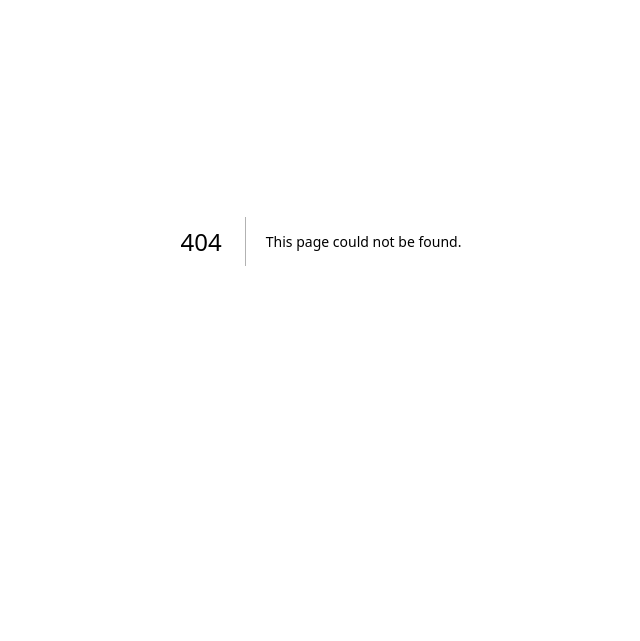
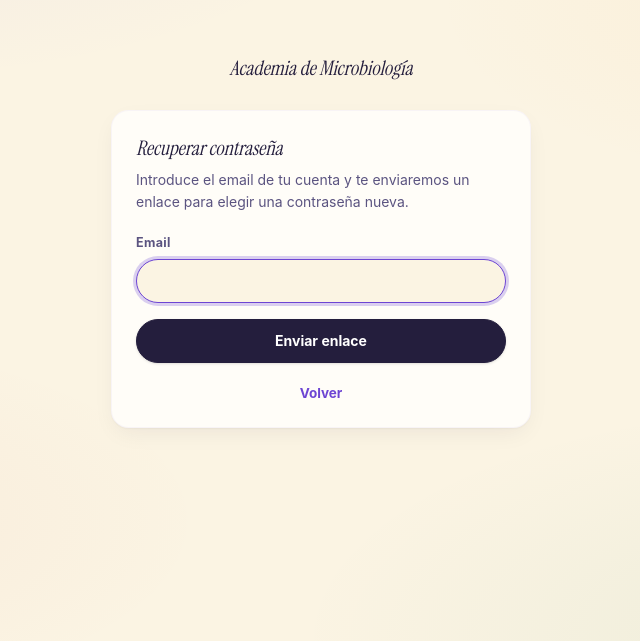
Before and after one commit to joseangelnaveira-crypto/Micro, a Next.js app: page /forgot-password in a window 1280 px wide. Before the commit this address had no page. Shown: the part 159-800 px from the top of the page, without its empty margins (319-959 px from the left). Built offline with nearby package versions, Linux system fonts and the light colour scheme; no server answers.

Commit message:
Flujo de recuperacion de contrasena (olvidaste la pass)

```diff
--- a/src/app/auth/callback/route.ts
+++ b/src/app/auth/callback/route.ts
@@ -4,12 +4,15 @@ import { createClient } from '@/lib/supabase/server';
 export async function GET(request: Request) {
   const { searchParams, origin } = new URL(request.url);
   const code = searchParams.get('code');
+  const next = searchParams.get('next'); // p. ej. /reset-password
 
   if (code) {
     const supabase = await createClient();
     await supabase.auth.exchangeCodeForSession(code);
   }
 
-  // El middleware se encarga de mandar a /pending o /dashboard según corresponda.
-  return NextResponse.redirect(`${origin}/`);
+  // Si el enlace del email pedía redirigir a una ruta concreta (reset de contraseña,
+  // sobre todo), respetamos eso. Si no, dejamos al proxy decidir /pending vs /dashboard.
+  const target = next && next.startsWith('/') ? next : '/';
+  return NextResponse.redirect(`${origin}${target}`);
 }
--- /dev/null
+++ b/src/app/forgot-password/page.tsx
@@ -0,0 +1,85 @@
+'use client';
+
+import { useState } from 'react';
+import { createClient } from '@/lib/supabase/client';
+import { Button } from '@/components/ui/button';
+import { Input } from '@/components/ui/input';
+import { Label } from '@/components/ui/label';
+import { Card, CardHeader, CardTitle, CardDescription, CardContent, CardFooter } from '@/components/ui/card';
+import { MailCheck } from 'lucide-react';
+
+export default function ForgotPasswordPage() {
+  const supabase = createClient();
+  const [email, setEmail] = useState('');
+  const [loading, setLoading] = useState(false);
+  const [error, setError] = useState<string | null>(null);
+  const [done, setDone] = useState(false);
+
+  async function handleSubmit(e: React.FormEvent) {
+    e.preventDefault();
+    setError(null);
+    setLoading(true);
+    const { error } = await supabase.auth.resetPasswordForEmail(email, {
+      redirectTo: `${window.location.origin}/auth/callback?next=/reset-password`,
+    });
+    setLoading(false);
+    if (error) { setError(error.message); return; }
+    setDone(true);
+  }
+
+  return (
+    <div className="flex min-h-screen flex-col items-center justify-center px-5 py-12">
+      <div className="mb-7 flex items-center gap-2.5">
+        <h1 className="font-display text-xl italic tracking-normal">Academia de Microbiología</h1>
+      </div>
+
+      <Card className="w-full max-w-[420px]">
+        {done ? (
+          <>
+            <CardHeader>
+              <div className="mb-1 flex size-11 items-center justify-center rounded-full bg-success/15 text-success">
+                <MailCheck className="size-5" />
+              </div>
+              <CardTitle>Revisa tu correo</CardTitle>
+              <CardDescription>
+                Si hay una cuenta registrada con <strong className="text-foreground">{email}</strong>, te hemos enviado un enlace
+                para poner una contraseña nueva. Puede tardar un par de minutos en llegar; revisa también la carpeta de spam.
+              </CardDescription>
+            </CardHeader>
+            <CardContent>
+              <a href="/login"><Button type="button" variant="ghost" block>Volver a iniciar sesión</Button></a>
+            </CardContent>
+          </>
+        ) : (
+          <>
+            <CardHeader>
+              <CardTitle>Recuperar contraseña</CardTitle>
+              <CardDescription>
+                Introduce el email de tu cuenta y te enviaremos un enlace para elegir una contraseña nueva.
+              </CardDescription>
+            </CardHeader>
+            <CardContent>
+              {error && (
+                <div className="mb-4 rounded-xl border border-destructive bg-destructive/10 px-3.5 py-2.5 text-[13.5px] text-destructive">
+                  {error}
+                </div>
+              )}
+              <form onSubmit={handleSubmit} className="flex flex-col gap-4">
+                <div className="flex flex-col gap-1.5">
+                  <Label htmlFor="email">Email</Label>
+                  <Input id="email" type="email" required autoFocus value={email} onChange={e => setEmail(e.target.value)} />
+                </div>
+                <Button type="submit" block disabled={loading}>
+                  {loading ? 'Enviando…' : 'Enviar enlace'}
+                </Button>
+              </form>
+            </CardContent>
+            <CardFooter className="justify-center text-[13.5px] text-muted-foreground">
+              <a href="/login" className="font-bold text-secondary hover:underline">Volver</a>
+            </CardFooter>
+          </>
+        )}
+      </Card>
+    </div>
+  );
+}
--- a/src/app/login/page.tsx
+++ b/src/app/login/page.tsx
@@ -88,7 +88,12 @@ export default function LoginPage() {
               <Input id="email" type="email" required value={email} onChange={e => setEmail(e.target.value)} />
             </div>
             <div className="flex flex-col gap-1.5">
-              <Label htmlFor="password">Contraseña</Label>
+              <div className="flex items-center justify-between">
+                <Label htmlFor="password">Contraseña</Label>
+                <a href="/forgot-password" className="text-[12.5px] font-semibold text-secondary hover:underline">
+                  ¿La has olvidado?
+                </a>
+              </div>
               <Input id="password" type="password" required value={password} onChange={e => setPassword(e.target.value)} />
             </div>
             <Button type="submit" block disabled={loading !== null}>
--- /dev/null
+++ b/src/app/reset-password/page.tsx
@@ -0,0 +1,103 @@
+'use client';
+
+import { useEffect, useState } from 'react';
+import { createClient } from '@/lib/supabase/client';
+import { Button } from '@/components/ui/button';
+import { Input } from '@/components/ui/input';
+import { Label } from '@/components/ui/label';
+import { Card, CardHeader, CardTitle, CardDescription, CardContent } from '@/components/ui/card';
+import { Check } from 'lucide-react';
+
+export default function ResetPasswordPage() {
+  const supabase = createClient();
+  const [password, setPassword] = useState('');
+  const [confirm, setConfirm] = useState('');
+  const [loading, setLoading] = useState(false);
+  const [error, setError] = useState<string | null>(null);
+  const [done, setDone] = useState(false);
+  const [hasSession, setHasSession] = useState<boolean | null>(null);
+
+  useEffect(() => {
+    // Al llegar desde el enlace del email, Supabase ya ha intercambiado el código por
+    // una sesión temporal en /auth/callback -- comprobamos que la hay. Si no, el enlace
+    // caducó o se usó dos veces.
+    supabase.auth.getSession().then(({ data }) => setHasSession(!!data.session));
+  }, [supabase]);
+
+  async function handleSubmit(e: React.FormEvent) {
+    e.preventDefault();
+    setError(null);
+    if (password.length < 8) { setError('La contraseña debe tener al menos 8 caracteres.'); return; }
+    if (password !== confirm) { setError('Las contraseñas no coinciden.'); return; }
+    setLoading(true);
+    const { error } = await supabase.auth.updateUser({ password });
+    setLoading(false);
+    if (error) { setError(error.message); return; }
+    setDone(true);
+    // Cerramos la sesión temporal del recovery y mandamos al login, para forzar un
+    // login limpio con la contraseña nueva.
+    await supabase.auth.signOut();
+    setTimeout(() => { window.location.href = '/login'; }, 1800);
+  }
+
+  return (
+    <div className="flex min-h-screen flex-col items-center justify-center px-5 py-12">
+      <div className="mb-7 flex items-center gap-2.5">
+        <h1 className="font-display text-xl italic tracking-normal">Academia de Microbiología</h1>
+      </div>
+
+      <Card className="w-full max-w-[420px]">
+        {done ? (
+          <>
+            <CardHeader>
+              <div className="mb-1 flex size-11 items-center justify-center rounded-full bg-success/15 text-success">
+                <Check className="size-5" />
+              </div>
+              <CardTitle>Contraseña actualizada</CardTitle>
+              <CardDescription>Te llevamos al login para que entres con la nueva.</CardDescription>
+            </CardHeader>
+          </>
+        ) : hasSession === false ? (
+          <>
+            <CardHeader>
+              <CardTitle>Enlace no válido</CardTitle>
+              <CardDescription>
+                El enlace ha caducado o ya se ha usado. Pide uno nuevo desde la pantalla de recuperar contraseña.
+              </CardDescription>
+            </CardHeader>
+            <CardContent>
+              <a href="/forgot-password"><Button type="button" block>Pedir otro enlace</Button></a>
+            </CardContent>
+          </>
+        ) : (
+          <>
+            <CardHeader>
+              <CardTitle>Elige una contraseña nueva</CardTitle>
+              <CardDescription>Mínimo 8 caracteres.</CardDescription>
+            </CardHeader>
+            <CardContent>
+              {error && (
+                <div className="mb-4 rounded-xl border border-destructive bg-destructive/10 px-3.5 py-2.5 text-[13.5px] text-destructive">
+                  {error}
+                </div>
+              )}
+              <form onSubmit={handleSubmit} className="flex flex-col gap-4">
+                <div className="flex flex-col gap-1.5">
+                  <Label htmlFor="password">Contraseña nueva</Label>
+                  <Input id="password" type="password" autoFocus required minLength={8} value={password} onChange={e => setPassword(e.target.value)} />
+                </div>
+                <div className="flex flex-col gap-1.5">
+                  <Label htmlFor="confirm">Repetir contraseña</Label>
+                  <Input id="confirm" type="password" required minLength={8} value={confirm} onChange={e => setConfirm(e.target.value)} />
+                </div>
+                <Button type="submit" block disabled={loading || hasSession === null}>
+                  {loading ? 'Guardando…' : 'Guardar contraseña'}
+                </Button>
+              </form>
+            </CardContent>
+          </>
+        )}
+      </Card>
+    </div>
+  );
+}
--- a/src/proxy.ts
+++ b/src/proxy.ts
@@ -2,7 +2,7 @@ import { createServerClient, type CookieOptions } from '@supabase/ssr';
 import { NextResponse, type NextRequest } from 'next/server';
 
 // Rutas que cualquiera puede visitar sin haber iniciado sesión.
-const PUBLIC_PATHS = ['/login', '/signup', '/auth/callback'];
+const PUBLIC_PATHS = ['/login', '/signup', '/auth/callback', '/forgot-password', '/reset-password'];
 
 export async function proxy(request: NextRequest) {
   let response = NextResponse.next({ request: { headers: request.headers } });
@@ -53,14 +53,17 @@ export async function proxy(request: NextRequest) {
   const role = profile?.role ?? 'user';
 
   // Usuario ya logueado no debería ver login/signup otra vez.
-  if (isPublic && path !== '/auth/callback') {
+  // Excepciones: /auth/callback debe ejecutarse (hace el exchange), y /reset-password
+  // se usa con una sesión temporal creada por el enlace de recovery -- no redirigir.
+  if (isPublic && path !== '/auth/callback' && path !== '/reset-password') {
     const url = request.nextUrl.clone();
     url.pathname = status === 'approved' ? '/dashboard' : '/pending';
     return NextResponse.redirect(url);
   }
 
-  // Pendiente de aprobación (o rechazado) -> solo puede ver /pending.
-  if (status !== 'approved' && path !== '/pending') {
+  // Pendiente de aprobación (o rechazado) -> solo puede ver /pending y /reset-password
+  // (recovery funciona incluso antes de ser aprobado -- es gestión de la propia cuenta).
+  if (status !== 'approved' && path !== '/pending' && path !== '/reset-password') {
     const url = request.nextUrl.clone();
     url.pathname = '/pending';
     return NextResponse.redirect(url);
```
